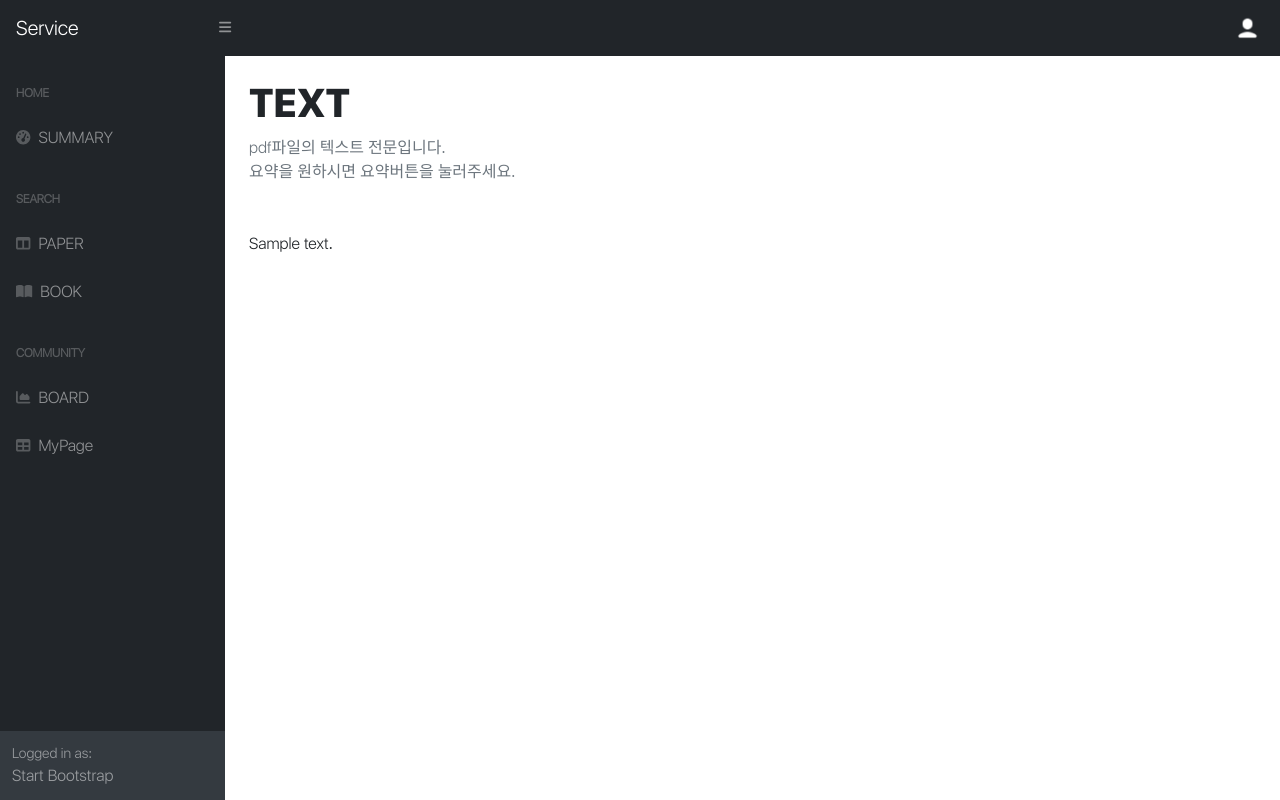
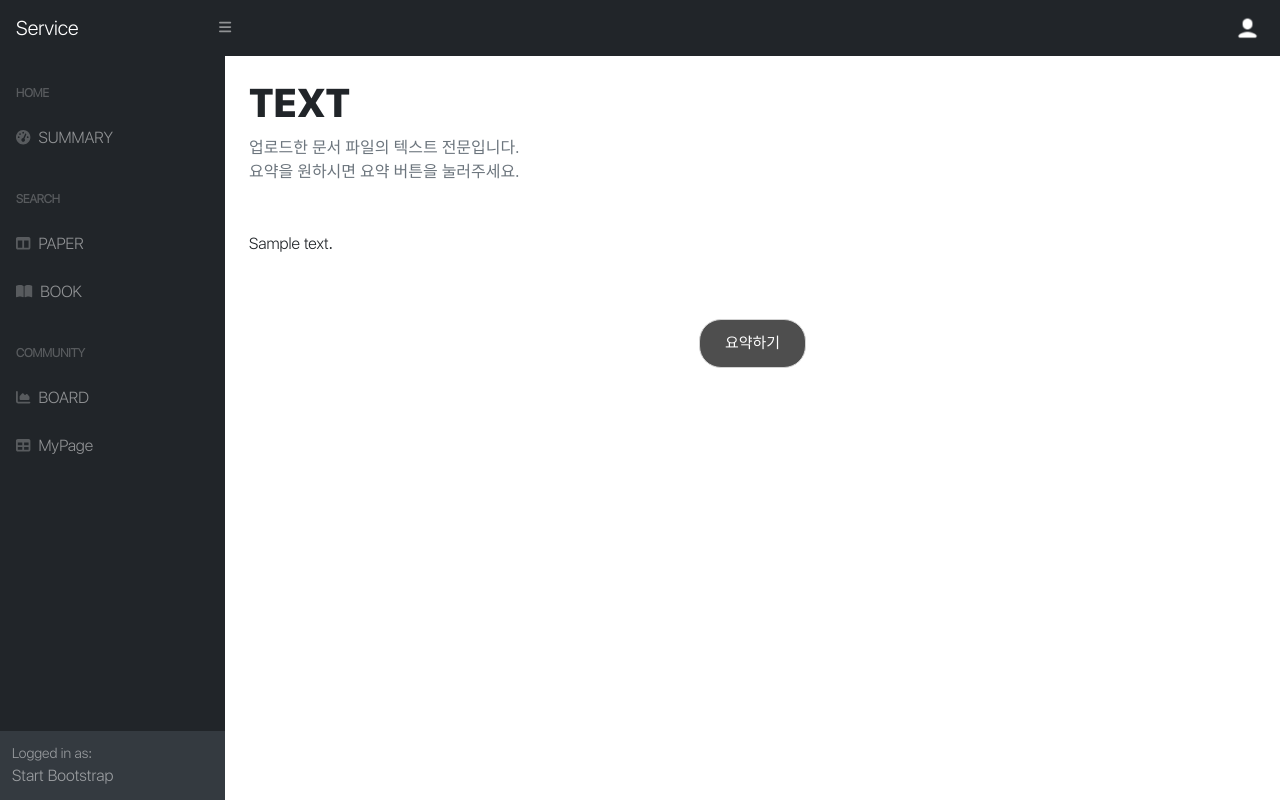
Before and after one commit to AIVLE-School-first-Big-Project/Summary, a Django app: template Summaryapp/templates/Summary/result.html in a window 1280 px wide. Run offline with Django 4.2, Linux system fonts and the light colour scheme; the template is opened without the code that fills it: most values are stand-ins (such as "Sample title", 1, 10 or a date in 2020); some libraries are stand-ins or nearby versions; some web fonts are replaced.

Commit message:
summary 버튼 UI 수정

```diff
--- a/Summaryapp/templates/Summary/result.html
+++ b/Summaryapp/templates/Summary/result.html
@@ -20,7 +20,7 @@
                     <div class="container-fluid px-4">
                         <h1 class="mt-4">TEXT</h1>
                         <ol class="breadcrumb mb-4">
-                            <li class="breadcrumb-item active">pdf파일의 텍스트 전문입니다.<br>요약을 원하시면 요약버튼을 눌러주세요.</li>
+                            <li class="breadcrumb-item active">업로드한 문서 파일의 텍스트 전문입니다.<br>요약을 원하시면 요약 버튼을 눌러주세요.</li>
                         </ol>
 
                     </div>
@@ -36,34 +36,20 @@
                     <div class="container">
                         <div class="row m-5 align-items-center" style = "float: none; margin:100 auto">
                           <div class="col-lg-10 mb-5 mb-lg-0" style="float: none; margin:0 auto;">
-
-                            <form action=" " method="POST" class="d-flex search-form">
-                              <span class="icon-"></span>
-                              {% csrf_token %}
-                              {% if user.is_authenticated %}
-                              <div onclick="loading()">
-                                <Button id="writing_button" style="margin-left:400px;" type="button" class="custom-btn btn-6 px-4" onclick="location.href='{% url "Summaryapp:result2" %}'">
-                                  요약
+                              <div onclick="loading()" style="text-align: center;">
+                                <Button id="writing_button" type="button" class="submit-btn" onclick="location.href='{% url "Summaryapp:result2" %}'">
+                                  요약하기
                                 </Button>
                               </div>
-                              {%endif%}
-                            </form>
-
                           </div>
                         </div>
                       </div>
                 </main>
             </div>
         </div>
-        <!-- <script src="https://cdn.jsdelivr.net/npm/bootstrap@5.1.3/dist/js/bootstrap.bundle.min.js" crossorigin="anonymous"></script>
 
-        <script src="https://cdnjs.cloudflare.com/ajax/libs/Chart.js/2.8.0/Chart.min.js" crossorigin="anonymous"></script>
-
-        <script src="https://cdn.jsdelivr.net/npm/simple-datatables@latest" crossorigin="anonymous"></script> -->
-
+      <script src="https://cdn.jsdelivr.net/npm/bootstrap@5.1.3/dist/js/bootstrap.bundle.min.js" crossorigin="anonymous"></script>
       <script src="{% static 'vendor/jquery/jquery.min.js' %}"></script>
-      <script src="{% static 'vendor/bootstrap/js/bootstrap.bundle.min.js' %}"></script>
-
       <script src="{% static 'js/scripts.js' %}"></script>
       <script type="text/javascript" src="{% static 'js/loadingoverlay.min.js' %}"></script>
       <script type="text/javascript" src="{% static 'js/loading.js' %}"></script>
--- a/Summaryapp/templates/Summary/summary.html
+++ b/Summaryapp/templates/Summary/summary.html
@@ -52,7 +52,7 @@
         <script src="{% static 'js/scripts.js' %}"></script>
         <script src="{% static 'js/dropzone.js' %}" data-pdfjs-src="{% static 'pdf.js/build/pdf.js' %}"></script>
         <script src="{% static 'vendor/jquery/jquery.min.js' %}"></script>
-        <script src="https://cdn.jsdelivr.net/npm/simple-datatables@latest" crossorigin="anonymous"></script>
+        <!-- <script src="https://cdn.jsdelivr.net/npm/simple-datatables@latest" crossorigin="anonymous"></script> -->
 
         <script type="text/javascript" src="{% static 'js/loadingoverlay.min.js' %}"></script>
         <script type="text/javascript" src="{% static 'js/loading.js' %}"></script>
```
Also changed, not shown: Summaryapp/templates/Summary/result2.html (+5 -8 lines).
